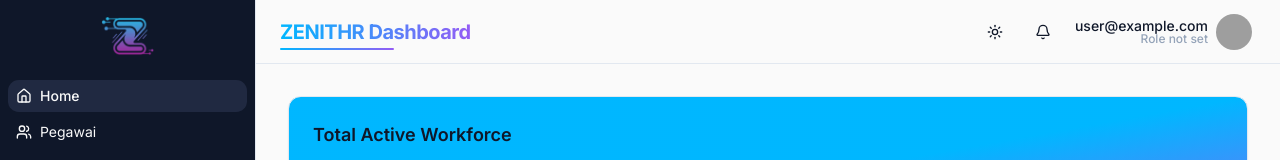
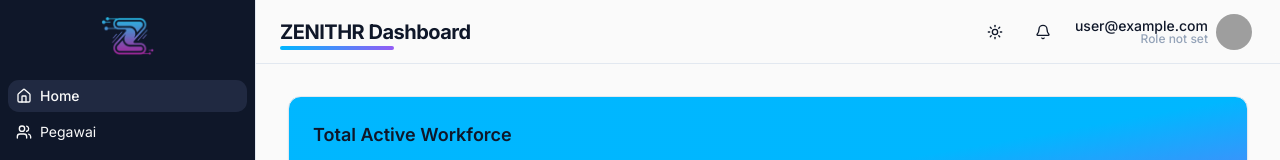
Before and after one commit to antexkurniawan/zenithr, a Next.js app: page / in a window 1280 px wide. Shown: the top 160 px of the page. Built offline with nearby package versions, Linux system fonts and the light colour scheme; no server answers; the database is empty; sample sign-in values are in the browser's storage; grey boxes are pictures that could not be loaded.

Commit message:
Kita kembales ke header.tsx saya ingin tulisan zenithr dasboard warnanya

```diff
--- a/src/components/layout/header.tsx
+++ b/src/components/layout/header.tsx
@@ -125,10 +125,10 @@
       <SidebarTrigger className="hidden max-md:flex" />
       <div className="flex-1">
         <div className="relative inline-block">
-          <h1 className="text-xl font-bold tracking-tight text-transparent bg-clip-text bg-gradient-to-r from-primary to-secondary">
+          <h1 className="text-xl font-bold tracking-tight text-sidebar-background">
             ZENITHR Dashboard
           </h1>
-           <div className="absolute -bottom-1 left-0 w-3/5 h-0.5 bg-gradient-to-r from-primary to-secondary rounded-full"></div>
+           <div className="absolute -bottom-1 left-0 w-3/5 h-1 bg-gradient-to-r from-primary to-secondary rounded-full"></div>
         </div>
       </div>
       <div className="flex items-center gap-2">
--- a/tailwind.config.ts
+++ b/tailwind.config.ts
@@ -1,3 +1,4 @@
+
 import type {Config} from 'tailwindcss';
 
 export default {
@@ -57,6 +58,7 @@
         },
         sidebar: {
           DEFAULT: 'hsl(var(--sidebar-background))',
+          background: 'hsl(var(--sidebar-background))', // Explicitly add 'background'
           foreground: 'hsl(var(--sidebar-foreground))',
           primary: 'hsl(var(--sidebar-primary))',
           'primary-foreground': 'hsl(var(--sidebar-primary-foreground))',
```
